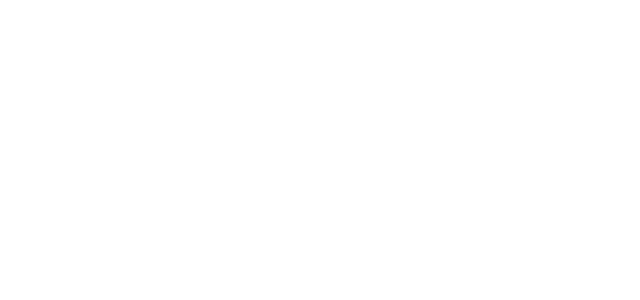
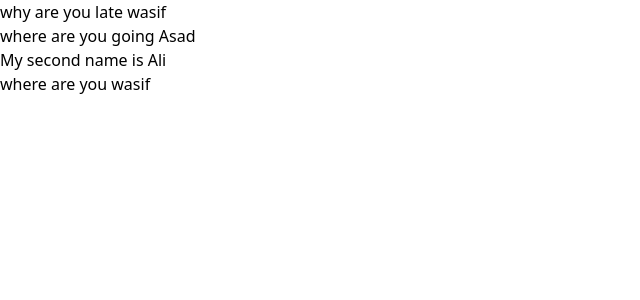
Before and after one commit to Wasif2000/All-In-One-, a React (Create React App) app: page / in a window 1280 px wide. Shown: the top 300 px of the page, without its empty margins (0-640 px from the left). Built offline with nearby package versions, Linux system fonts and the light colour scheme.

Commit message:
ryukyiluol

```diff
--- a/src/App.js
+++ b/src/App.js
@@ -1,10 +1,9 @@
 import React from 'react';
-
-
+import Main from "../src/hooks/Use-Context/Main"
 const App = () => {
   return (
     <>
-
+      <Main/>
     </>
   );
 };
--- a/src/hooks/Use-Context/Comp1.jsx
+++ b/src/hooks/Use-Context/Comp1.jsx
@@ -3,12 +3,12 @@
 import Compo2 from './Compo2';
 
 const Comp1 = () => {
-  const { name } = useContext(Mdn);
+  // const { name } = useContext(Mdn);
 
   return (
     <div>
-      <h1>My name is {name}</h1>
-      <Compo2 />
+      <h1>My name is {}</h1>
+      {/* <Compo2 /> */}
     </div>
   );
 };
--- a/src/hooks/Use-Context/Main.jsx
+++ b/src/hooks/Use-Context/Main.jsx
@@ -1,5 +1,6 @@
 import React, { createContext } from 'react';
 import Comp1 from './Comp1';
+import Compo2 from './Compo2';
 
 export const Mdn = createContext();
 
@@ -16,7 +17,7 @@
       <Mdn.Provider value={{ name, name2 }}>
         <h2>why are you late {name}</h2>
         <h6>where are you going {name3}</h6>
-        <Comp1 />
+        <Compo2 />
       </Mdn.Provider>
     </div>
   );
```
